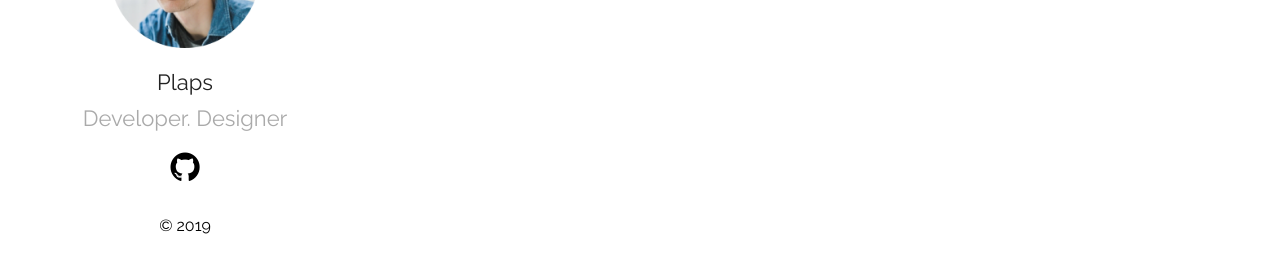
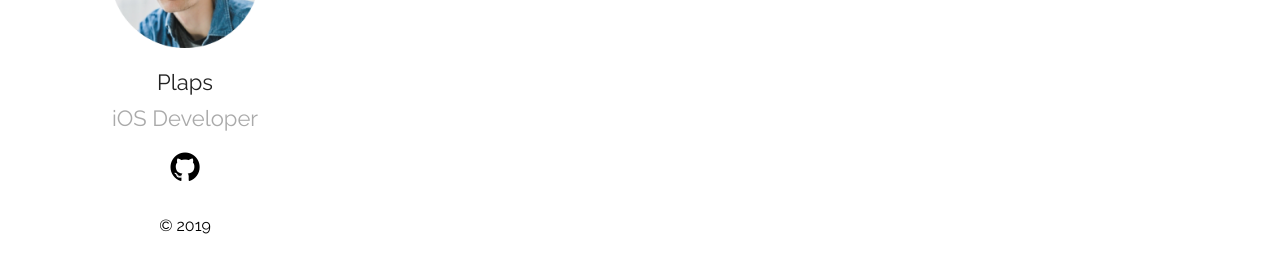
Before and after one commit to plaps153/plaps153.github.io, a Jekyll site: the page built from index.md, in a window 1280 px wide. Shown: the part 308-581 px from the top of the page. Built offline with Jekyll 4.4.1, drawn with Linux system fonts in a browser that asks for light colours.

Commit message:
Update _config.yml

```diff
--- a/_config.yml
+++ b/_config.yml
@@ -13,7 +13,7 @@ sass:
   sass_dir: _sass
 plainwhite:
   name: Plaps
-  tagline: Developer. Designer
+  tagline: iOS Developer
   date_format: "%b %-d, %Y"
   sitemap: true # set to true to generate sitemap.xml content
 
```
